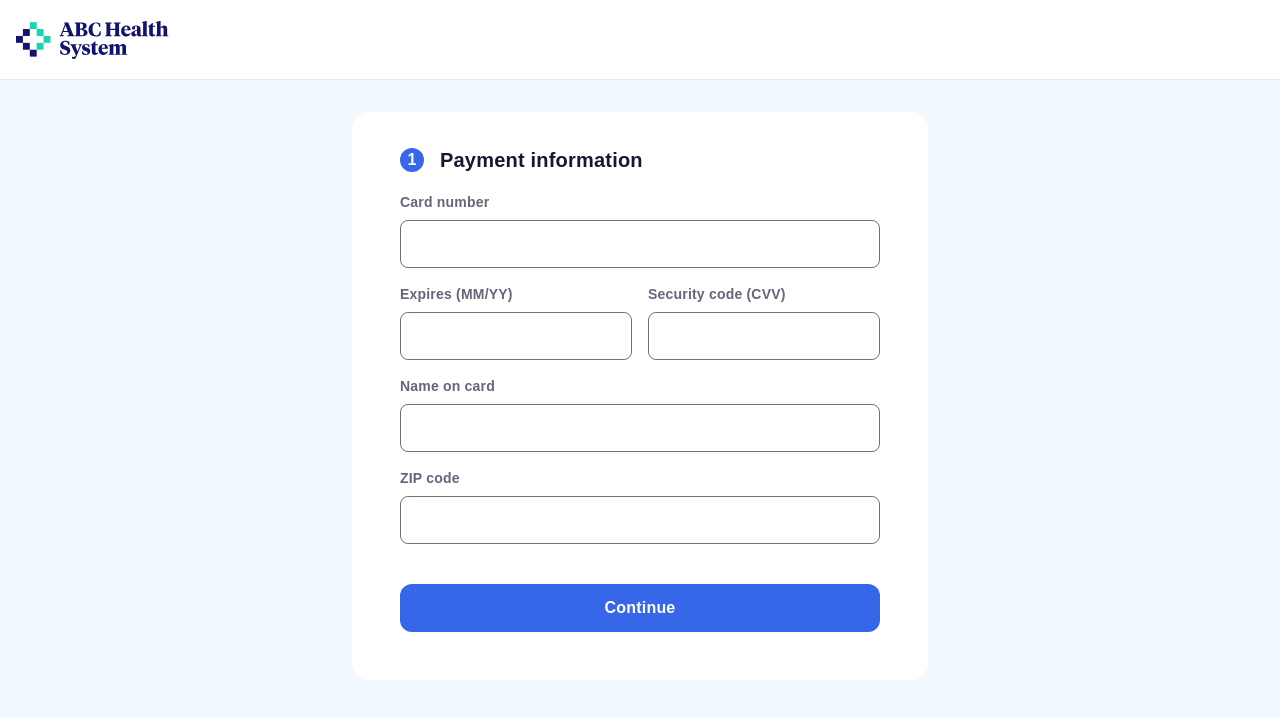
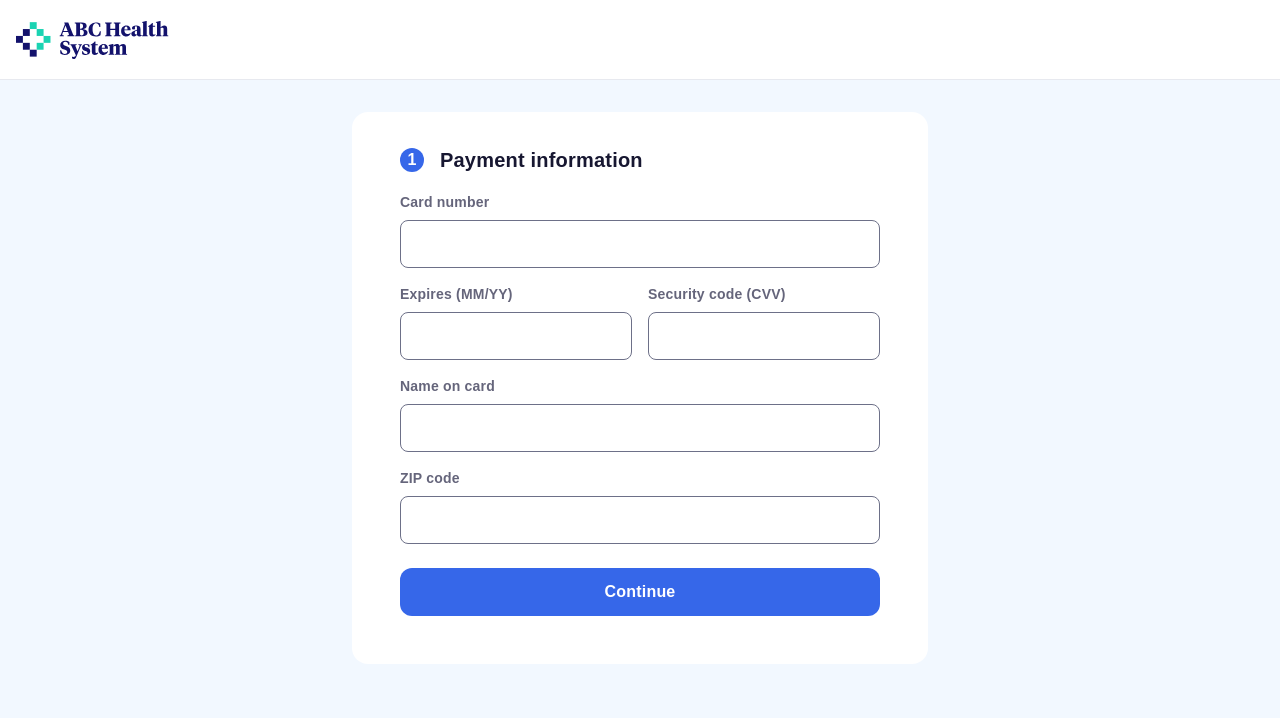
Before and after one commit to lpolito/lucas-polito-cedar-take-home, a Next.js app: page /invoice/1/payment in a window 1280 px wide. Shown: the top 718 px of the page. Built offline with nearby package versions, Linux system fonts and the light colour scheme.

Commit message:
Fix continue button spacing, change final pay button text
Just wrap all button children in typography

```diff
--- a/src/app/invoice/[id]/payment/page.tsx
+++ b/src/app/invoice/[id]/payment/page.tsx
@@ -139,6 +139,8 @@ const PaymentForm = ({ form, onContinue }: PaymentFormProps) => {
           error={!!errors.zipCode}
           errorMessage={errors.zipCode?.message}
         />
+      </div>
+      <div className="mb-8 mt-6">
         <Button
           fullWidth
           onClick={(e) => {
@@ -195,7 +197,7 @@ const Confirmation = ({
           </Typography>
         )}
         <Button type="submit" fullWidth>
-          Continue
+          Pay ${formatCentsToDollarString(totalAmountDueCents)}
         </Button>
       </div>
     </div>
--- a/src/components/component-library/Button.tsx
+++ b/src/components/component-library/Button.tsx
@@ -58,13 +58,9 @@ export const Button = ({
       type={type}
       {...props}
     >
-      {typeof children === "string" ? (
-        <Typography size={size} className="font-bold">
-          {children}
-        </Typography>
-      ) : (
-        children
-      )}
+      <Typography size={size} className="font-bold">
+        {children}
+      </Typography>
     </button>
   );
 };
```
